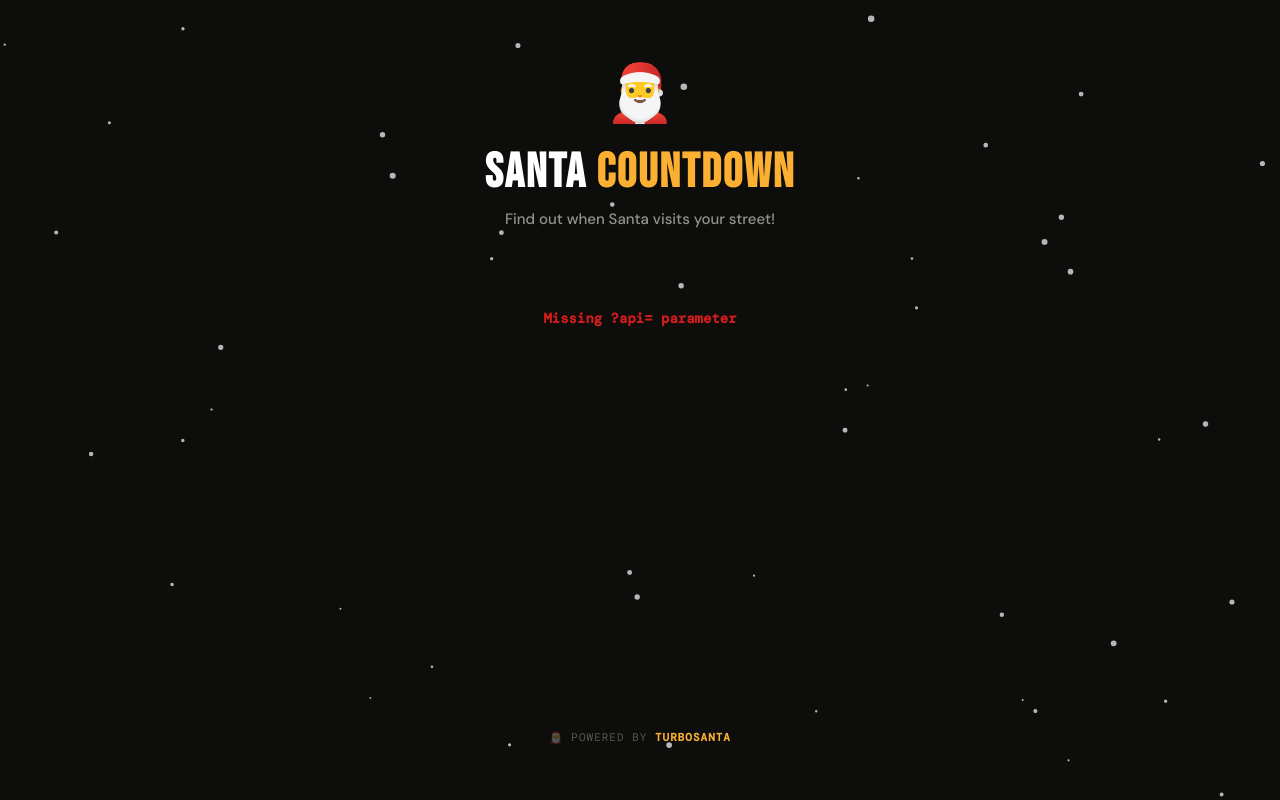
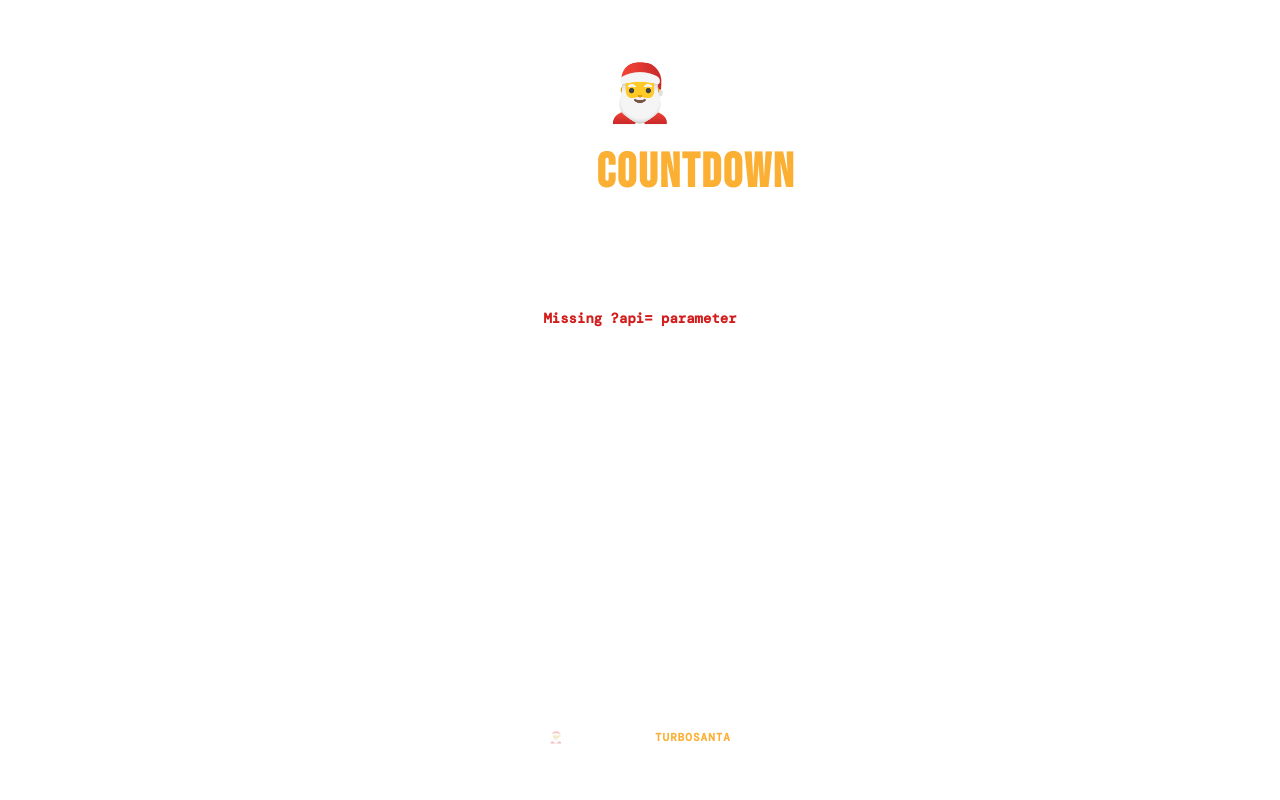
Before and after one commit to BeverleyRoundTable/BRT, a plain HTML site: page countdown.html in a window 1280 px wide. Drawn offline with nearby package versions, Linux system fonts and the light colour scheme.

Commit message:
Update countdown.html

```diff
--- a/countdown.html
+++ b/countdown.html
@@ -36,7 +36,7 @@
 
   body {
     font-family: 'DM Sans', sans-serif;
-    background: var(--dark);
+    background: transparent; /* FIXED: Makes the base transparent for embeds */
     color: var(--text);
     min-height: 100%;
     display: flex;
```
